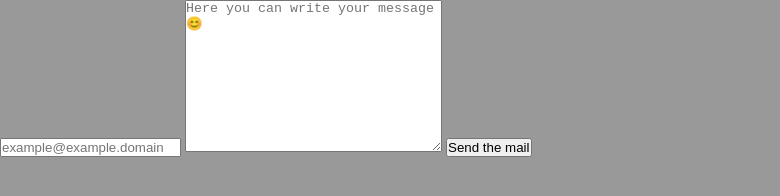
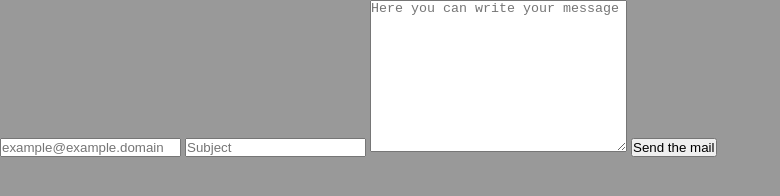
Before and after one commit to Eter-NS/Simple_form_with_HtmlJS_authentication, a website built with Vite: page src/index.html in a window 1280 px wide. Shown: the whole page, without its empty margins (0-780 px from the left). Built offline with nearby package versions, Linux system fonts and the light colour scheme.

Commit message:
HTML: adding classes and two inputs

```diff
--- a/src/index.html
+++ b/src/index.html
@@ -11,18 +11,30 @@
         type="email"
         name="email"
         id="email"
+        class="form--input"
         placeholder="example@example.domain"
         aria-placeholder="example@example.domain"
+        autocomplete="off"
+      />
+
+      <input
+        type="text"
+        name="Topic"
+        id="Topic"
+        class="form--input"
+        placeholder="Subject"
+        aria-placeholder="Subject"
       />
       <textarea
         name="message"
         id="message"
+        class="form--textarea"
         cols="30"
         rows="10"
-        placeholder="Here you can write your message 😊"
+        placeholder="Here you can write your message"
         aria-placeholder="Here you can write your message"
       ></textarea>
-      <input type="submit" value="Send the mail" />
+      <input class="form--button" type="submit" value="Send the mail" />
     </form>
     <script type="module" src="./js/main.js"></script>
   </body>
```
